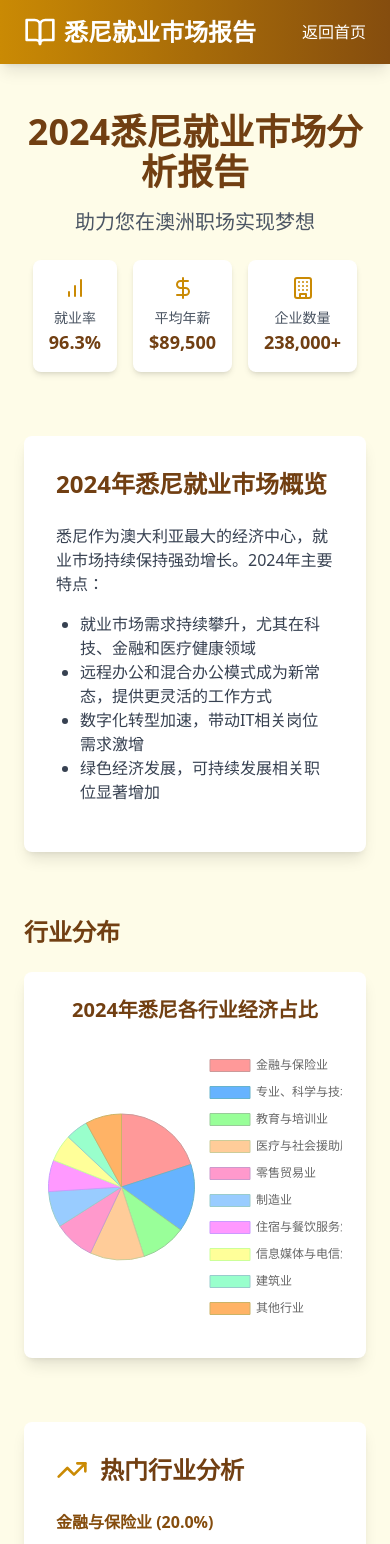
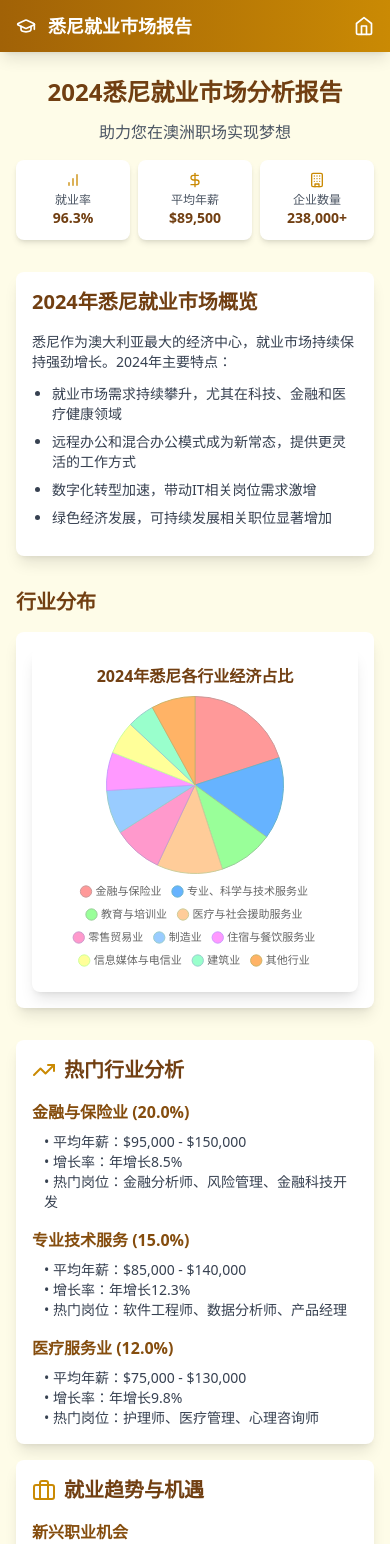
Before and after one commit to dotku/career-education, a React (Vite) app: page /sydney-industry-report in a window 390 px wide. Shown: the top 1544 px of the page. Built offline with nearby package versions, Linux system fonts and the light colour scheme.

Commit message:
update the report page

```diff
--- a/src/components/IndustryPieChart.tsx
+++ b/src/components/IndustryPieChart.tsx
@@ -55,15 +55,20 @@ export const IndustryPieChart: React.FC = () => {
 
   const options: ChartOptions<'pie'> = {
     responsive: true,
+    maintainAspectRatio: false,
     plugins: {
       legend: {
-        position: 'right' as const,
+        position: 'bottom' as const,
         labels: {
+          padding: 12,
+          usePointStyle: true,
+          pointStyle: 'circle',
           font: {
-            size: 12,
-            family: "'Hiragino Sans GB', 'Microsoft YaHei', sans-serif"
+            size: 11,
+            family: "'Helvetica', 'Arial', sans-serif"
           },
-          padding: 15
+          boxWidth: 8,
+          boxHeight: 8
         }
       },
       tooltip: {
@@ -75,22 +80,24 @@ export const IndustryPieChart: React.FC = () => {
           }
         },
         titleFont: {
-          family: "'Hiragino Sans GB', 'Microsoft YaHei', sans-serif"
+          family: "'Helvetica', 'Arial', sans-serif"
         },
         bodyFont: {
-          family: "'Hiragino Sans GB', 'Microsoft YaHei', sans-serif"
+          family: "'Helvetica', 'Arial', sans-serif"
         }
       }
     }
   };
 
   return (
-    <div className="w-full max-w-3xl mx-auto bg-white rounded-lg shadow-lg p-6">
-      <h3 className="text-xl font-semibold mb-4 text-yellow-900 text-center">
-        2024年悉尼各行业经济占比
-      </h3>
-      <div className="aspect-[4/3] w-full">
-        <Pie data={data} options={options} />
+    <div className="w-full max-w-3xl mx-auto">
+      <div className="bg-white rounded-lg shadow-lg p-4 sm:p-6">
+        <h3 className="text-base sm:text-lg font-semibold mb-2 sm:mb-4 text-yellow-900 text-center">
+          2024年悉尼各行业经济占比
+        </h3>
+        <div className="h-[280px] sm:h-[360px]">
+          <Pie data={data} options={options} />
+        </div>
       </div>
     </div>
   );
--- a/src/pages/sydney-industry-report.tsx
+++ b/src/pages/sydney-industry-report.tsx
@@ -1,57 +1,62 @@
 import React from 'react';
-import { TrendingUp, Briefcase, School, Phone, Users, BookOpen, DollarSign, BarChart, Award, Building } from "lucide-react";
+import { Home, TrendingUp, Briefcase, School, Phone, Users, DollarSign, BarChart, Award, Building, GraduationCap } from "lucide-react";
 import { IndustryPieChart } from '../components/IndustryPieChart';
 
 const SydneyIndustryReport: React.FC = () => {
   return (
     <div className="min-h-screen bg-yellow-50">
       {/* 导航栏 */}
-      <nav className="sticky top-0 z-50 bg-gradient-to-r from-yellow-600 to-yellow-800 text-white shadow-lg">
-        <div className="container mx-auto px-6 py-4 flex justify-between items-center">
-          <div className="flex items-center space-x-2">
-            <BookOpen className="h-8 w-8" />
-            <span className="text-2xl font-bold">悉尼就业市场报告</span>
+      <nav className="sticky top-0 z-50 bg-gradient-to-r from-yellow-700 to-yellow-600 text-white shadow-lg">
+        <div className="container mx-auto px-4 py-3 flex justify-between items-center">
+          <div className="flex items-center space-x-3">
+            <GraduationCap className="h-5 w-5 sm:h-6 sm:w-6" />
+            <h1 className="text-lg sm:text-xl font-bold">悉尼就业市场报告</h1>
           </div>
-          <a href="/" className="hover:text-yellow-200 transition duration-200">
-            返回首页
+          <a
+            href="/"
+            className="flex items-center space-x-1 hover:bg-yellow-600 transition duration-200"
+            title="返回首页"
+          >
+            <span className="hidden sm:inline text-sm px-3 py-1 rounded-full border border-yellow-200">返回首页</span>
+            <Home className="sm:hidden h-5 w-5" />
           </a>
         </div>
       </nav>
 
-      <div className="container mx-auto px-6 py-12">
+      <div className="container mx-auto px-4 sm:px-6 py-6 sm:py-12">
         {/* 头部区域 */}
-        <div className="text-center mb-16">
-          <h1 className="text-4xl font-bold text-yellow-900 mb-4">
+        <div className="text-center mb-8 sm:mb-16">
+          <h1 className="text-2xl sm:text-4xl font-bold text-yellow-900 mb-3 sm:mb-4">
             2024悉尼就业市场分析报告
           </h1>
-          <p className="text-xl text-gray-600 mb-6">
+          <p className="text-base sm:text-xl text-gray-600 mb-4 sm:mb-6">
             助力您在澳洲职场实现梦想
           </p>
-          <div className="flex justify-center space-x-4">
-            <div className="bg-white rounded-lg p-4 shadow-md">
-              <BarChart className="h-6 w-6 text-yellow-600 mx-auto mb-2" />
-              <p className="text-sm text-gray-600">就业率</p>
-              <p className="text-lg font-bold text-yellow-900">96.3%</p>
+          <div className="grid grid-cols-3 gap-2 sm:flex sm:justify-center sm:space-x-4">
+            <div className="bg-white rounded-lg p-3 sm:p-4 shadow-md">
+              <BarChart className="h-4 w-4 sm:h-6 sm:w-6 text-yellow-600 mx-auto mb-1 sm:mb-2" />
+              <p className="text-xs sm:text-sm text-gray-600">就业率</p>
+              <p className="text-sm sm:text-lg font-bold text-yellow-900">96.3%</p>
             </div>
-            <div className="bg-white rounded-lg p-4 shadow-md">
-              <DollarSign className="h-6 w-6 text-yellow-600 mx-auto mb-2" />
-              <p className="text-sm text-gray-600">平均年薪</p>
-              <p className="text-lg font-bold text-yellow-900">$89,500</p>
+            <div className="bg-white rounded-lg p-3 sm:p-4 shadow-md">
+              <DollarSign className="h-4 w-4 sm:h-6 sm:w-6 text-yellow-600 mx-auto mb-1 sm:mb-2" />
+              <p className="text-xs sm:text-sm text-gray-600">平均年薪</p>
+              <p className="text-sm sm:text-lg font-bold text-yellow-900">$89,500</p>
             </div>
-            <div className="bg-white rounded-lg p-4 shadow-md">
-              <Building className="h-6 w-6 text-yellow-600 mx-auto mb-2" />
-              <p className="text-sm text-gray-600">企业数量</p>
-              <p className="text-lg font-bold text-yellow-900">238,000+</p>
+            <div className="bg-white rounded-lg p-3 sm:p-4 shadow-md">
+              <Building className="h-4 w-4 sm:h-6 sm:w-6 text-yellow-600 mx-auto mb-1 sm:mb-2" />
+              <p className="text-xs sm:text-sm text-gray-600">企业数量</p>
+              <p className="text-sm sm:text-lg font-bold text-yellow-900">238,000+</p>
             </div>
           </div>
         </div>
 
         {/* 市场概览 */}
-        <div className="bg-white rounded-lg shadow-lg p-8 mb-16">
-          <h2 className="text-2xl font-bold text-yellow-900 mb-6">2024年悉尼就业市场概览</h2>
-          <div className="prose max-w-none text-gray-700">
-            <p className="mb-4">悉尼作为澳大利亚最大的经济中心，就业市场持续保持强劲增长。2024年主要特点：</p>
-            <ul className="list-disc pl-6 mb-4">
+        <div className="bg-white rounded-lg shadow-lg p-4 sm:p-8 mb-8 sm:mb-16">
+          <h2 className="text-xl sm:text-2xl font-bold text-yellow-900 mb-4 sm:mb-6">2024年悉尼就业市场概览</h2>
+          <div className="prose max-w-none text-sm sm:text-base text-gray-700">
+            <p className="mb-3 sm:mb-4">悉尼作为澳大利亚最大的经济中心，就业市场持续保持强劲增长。2024年主要特点：</p>
+            <ul className="list-disc pl-5 sm:pl-6 mb-3 sm:mb-4 space-y-2">
               <li>就业市场需求持续攀升，尤其在科技、金融和医疗健康领域</li>
               <li>远程办公和混合办公模式成为新常态，提供更灵活的工作方式</li>
               <li>数字化转型加速，带动IT相关岗位需求激增</li>
@@ -61,38 +66,40 @@ const SydneyIndustryReport: React.FC = () => {
         </div>
 
         {/* 饼图 */}
-        <div className="mb-16">
-          <h2 className="text-2xl font-bold text-yellow-900 mb-6">行业分布</h2>
-          <IndustryPieChart />
+        <div className="mb-8 sm:mb-16">
+          <h2 className="text-xl sm:text-2xl font-bold text-yellow-900 mb-4 sm:mb-6">行业分布</h2>
+          <div className="bg-white rounded-lg shadow-lg p-4 sm:p-8">
+            <IndustryPieChart />
+          </div>
         </div>
 
         {/* 主要行业数据 */}
-        <div className="grid md:grid-cols-2 gap-8 mb-16">
-          <div className="bg-white rounded-lg shadow-lg p-8 hover:shadow-xl transition-shadow duration-300">
-            <div className="flex items-center mb-6">
-              <TrendingUp className="h-8 w-8 text-yellow-600 mr-3" />
-              <h2 className="text-2xl font-semibold text-yellow-900">热门行业分析</h2>
+        <div className="grid grid-cols-1 md:grid-cols-2 gap-4 sm:gap-8 mb-8 sm:mb-16">
+          <div className="bg-white rounded-lg shadow-lg p-4 sm:p-8">
+            <div className="flex items-center mb-4 sm:mb-6">
+              <TrendingUp className="h-6 w-6 sm:h-8 sm:w-8 text-yellow-600 mr-2 sm:mr-3" />
+              <h2 className="text-xl sm:text-2xl font-semibold text-yellow-900">热门行业分析</h2>
             </div>
             <ul className="space-y-4">
               <li>
-                <h3 className="font-semibold text-yellow-800 mb-2">金融与保险业 (20.0%)</h3>
-                <p className="text-gray-700 pl-5">
+                <h3 className="text-base sm:text-lg font-semibold text-yellow-800 mb-2">金融与保险业 (20.0%)</h3>
+                <p className="text-sm sm:text-base text-gray-700 pl-3 sm:pl-5">
                   • 平均年薪：$95,000 - $150,000<br />
                   • 增长率：年增长8.5%<br />
                   • 热门岗位：金融分析师、风险管理、金融科技开发
                 </p>
               </li>
               <li>
-                <h3 className="font-semibold text-yellow-800 mb-2">专业技术服务 (15.0%)</h3>
-                <p className="text-gray-700 pl-5">
+                <h3 className="text-base sm:text-lg font-semibold text-yellow-800 mb-2">专业技术服务 (15.0%)</h3>
+                <p className="text-sm sm:text-base text-gray-700 pl-3 sm:pl-5">
                   • 平均年薪：$85,000 - $140,000<br />
                   • 增长率：年增长12.3%<br />
                   • 热门岗位：软件工程师、数据分析师、产品经理
                 </p>
               </li>
               <li>
-                <h3 className="font-semibold text-yellow-800 mb-2">医疗服务业 (12.0%)</h3>
-                <p className="text-gray-700 pl-5">
+                <h3 className="text-base sm:text-lg font-semibold text-yellow-800 mb-2">医疗服务业 (12.0%)</h3>
+                <p className="text-sm sm:text-base text-gray-700 pl-3 sm:pl-5">
                   • 平均年薪：$75,000 - $130,000<br />
                   • 增长率：年增长9.8%<br />
                   • 热门岗位：护理师、医疗管理、心理咨询师
@@ -101,23 +108,23 @@ const SydneyIndustryReport: React.FC = () => {
             </ul>
           </div>
 
-          <div className="bg-white rounded-lg shadow-lg p-8 hover:shadow-xl transition-shadow duration-300">
-            <div className="flex items-center mb-6">
-              <Briefcase className="h-8 w-8 text-yellow-600 mr-3" />
-              <h2 className="text-2xl font-semibold text-yellow-900">就业趋势与机遇</h2>
+          <div className="bg-white rounded-lg shadow-lg p-4 sm:p-8">
+            <div className="flex items-center mb-4 sm:mb-6">
+              <Briefcase className="h-6 w-6 sm:h-8 sm:w-8 text-yellow-600 mr-2 sm:mr-3" />
+              <h2 className="text-xl sm:text-2xl font-semibold text-yellow-900">就业趋势与机遇</h2>
             </div>
-            <div className="space-y-6">
+            <div className="space-y-4 sm:space-y-6">
               <div>
-                <h3 className="font-semibold text-yellow-800 mb-2">新兴职业机会</h3>
-                <ul className="list-disc pl-6 text-gray-700">
+                <h3 className="text-base sm:text-lg font-semibold text-yellow-800 mb-2">新兴职业机会</h3>
+                <ul className="list-disc pl-5 sm:pl-6 text-sm sm:text-base text-gray-700 space-y-1 sm:space-y-2">
                   <li>人工智能工程师 - 年薪范围：$120,000-$180,000</li>
                   <li>可持续发展顾问 - 年薪范围：$90,000-$140,000</li>
                   <li>数字营销专家 - 年薪范围：$75,000-$120,000</li>
                 </ul>
               </div>
               <div>
-                <h3 className="font-semibold text-yellow-800 mb-2">技能需求变化</h3>
-                <ul className="list-disc pl-6 text-gray-700">
+                <h3 className="text-base sm:text-lg font-semibold text-yellow-800 mb-2">技能需求变化</h3>
+                <ul className="list-disc pl-5 sm:pl-6 text-sm sm:text-base text-gray-700 space-y-1 sm:space-y-2">
                   <li>数据分析能力日益重要</li>
                   <li>远程协作工具熟练度要求提高</li>
                   <li>跨文化沟通能力备受重视</li>
@@ -128,67 +135,67 @@ const SydneyIndustryReport: React.FC = () => {
         </div>
 
         {/* 成功案例 */}
-        <div className="mb-16">
-          <h2 className="text-3xl font-bold text-center mb-12 text-yellow-900">
-            <Award className="inline-block h-8 w-8 mr-2 mb-1" />
+        <div className="mb-8 sm:mb-16">
+          <h2 className="text-2xl sm:text-3xl font-bold text-center mb-6 sm:mb-12 text-yellow-900">
+            <Award className="inline-block h-6 w-6 sm:h-8 sm:w-8 mr-2 mb-1" />
             成功案例
           </h2>
-          <div className="grid md:grid-cols-2 gap-8">
-            <div className="bg-white rounded-lg shadow-lg p-6">
-              <h3 className="font-semibold text-xl mb-4 text-yellow-800">留学生J同学</h3>
-              <p className="text-gray-700 mb-4">• 背景：计算机专业应届毕业生，对职业发展方向不明确</p>
-              <p className="text-gray-700 mb-4">• 挑战：缺乏实际项目经验，需要职业规划指导</p>
-              <p className="text-gray-700 mb-4">• 解决方案：
+          <div className="grid grid-cols-1 md:grid-cols-2 gap-4 sm:gap-8">
+            <div className="bg-white rounded-lg shadow-lg p-4 sm:p-6">
+              <h3 className="text-lg sm:text-xl font-semibold mb-3 sm:mb-4 text-yellow-800">留学生J同学</h3>
+              <p className="text-sm sm:text-base text-gray-700 mb-3 sm:mb-4">• 背景：计算机专业应届毕业生，对职业发展方向不明确</p>
+              <p className="text-sm sm:text-base text-gray-700 mb-3 sm:mb-4">• 挑战：缺乏实际项目经验，需要职业规划指导</p>
+              <p className="text-sm sm:text-base text-gray-700 mb-3 sm:mb-4">• 解决方案：
                 <br />- 基于兴趣和时间安排制定个性化发展方向
                 <br />- 对接企业和学校合作项目
                 <br />- 提供全球顶级研究项目和科技公司机会
                 <br />- 面试培训和实践项目机会
               </p>
-              <p className="text-green-600 font-semibold">• 结果：成功获得理想公司offer并顺利入职</p>
+              <p className="text-sm sm:text-base text-green-600 font-semibold">• 结果：成功获得理想公司offer并顺利入职</p>
             </div>
-            <div className="bg-white rounded-lg shadow-lg p-6">
-              <h3 className="font-semibold text-xl mb-4 text-yellow-800">职场人L同学</h3>
-              <p className="text-gray-700 mb-4">• 背景：金融行业从业者，面临裁员困境</p>
-              <p className="text-gray-700 mb-4">• 挑战：投递100+份简历仍未获得理想offer</p>
-              <p className="text-gray-700 mb-4">• 解决方案：
+            <div className="bg-white rounded-lg shadow-lg p-4 sm:p-6">
+              <h3 className="text-lg sm:text-xl font-semibold mb-3 sm:mb-4 text-yellow-800">职场人L同学</h3>
+              <p className="text-sm sm:text-base text-gray-700 mb-3 sm:mb-4">• 背景：金融行业从业者，面临裁员困境</p>
+              <p className="text-sm sm:text-base text-gray-700 mb-3 sm:mb-4">• 挑战：投递100+份简历仍未获得理想offer</p>
+              <p className="text-sm sm:text-base text-gray-700 mb-3 sm:mb-4">• 解决方案：
                 <br />- 全面的面试改进计划
                 <br />- 面试技巧专项训练
                 <br />- 技能提升辅导
                 <br />- 心理调适和信心重建
               </p>
-              <p className="text-green-600 font-semibold">• 结果：成功获得新工作机会，重返职场</p>
+              <p className="text-sm sm:text-base text-green-600 font-semibold">• 结果：成功获得新工作机会，重返职场</p>
             </div>
           </div>
         </div>
 
         {/* 我们的服务 */}
-        <section className="mb-16">
-          <h2 className="text-3xl font-bold text-center mb-12 text-yellow-900">
-            <School className="inline-block h-8 w-8 mr-2 mb-1" />
+        <section className="mb-8 sm:mb-16">
+          <h2 className="text-2xl sm:text-3xl font-bold text-center mb-6 sm:mb-12 text-yellow-900">
+            <School className="inline-block h-6 w-6 sm:h-8 sm:w-8 mr-2 mb-1" />
             专业服务
           </h2>
-          <div className="grid md:grid-cols-3 gap-8">
-            <div className="bg-white rounded-lg shadow-lg p-6 hover:shadow-xl transition-shadow duration-300">
-              <h3 className="font-semibold text-xl mb-4 text-yellow-800">个性化职业规划</h3>
-              <ul className="text-gray-700 space-y-2">
+          <div className="grid grid-cols-1 sm:grid-cols-2 md:grid-cols-3 gap-4 sm:gap-8">
+            <div className="bg-white rounded-lg shadow-lg p-4 sm:p-6">
+              <h3 className="text-lg sm:text-xl font-semibold mb-3 sm:mb-4 text-yellow-800">个性化职业规划</h3>
+              <ul className="text-sm sm:text-base text-gray-700 space-y-2">
                 <li>• 职业兴趣评估</li>
                 <li>• 能力素质分析</li>
                 <li>• 发展路径规划</li>
                 <li>• 定期跟进指导</li>
               </ul>
             </div>
-            <div className="bg-white rounded-lg shadow-lg p-6 hover:shadow-xl transition-shadow duration-300">
-              <h3 className="font-semibold text-xl mb-4 text-yellow-800">求职能力提升</h3>
-              <ul className="text-gray-700 space-y-2">
+            <div className="bg-white rounded-lg shadow-lg p-4 sm:p-6">
+              <h3 className="text-lg sm:text-xl font-semibold mb-3 sm:mb-4 text-yellow-800">求职能力提升</h3>
+              <ul className="text-sm sm:text-base text-gray-700 space-y-2">
                 <li>• 简历优化指导</li>
                 <li>• 面试技巧培训</li>
                 <li>• 商务礼仪培训</li>
                 <li>• 行业洞察分享</li>
               </ul>
             </div>
-            <div className="bg-white rounded-lg shadow-lg p-6 hover:shadow-xl transition-shadow duration-300">
-              <h3 className="font-semibold text-xl mb-4 text-yellow-800">资源对接服务</h3>
-              <ul className="text-gray-700 space-y-2">
+            <div className="bg-white rounded-lg shadow-lg p-4 sm:p-6">
+              <h3 className="text-lg sm:text-xl font-semibold mb-3 sm:mb-4 text-yellow-800">资源对接服务</h3>
+              <ul className="text-sm sm:text-base text-gray-700 space-y-2">
                 <li>• 名企内推机会</li>
                 <li>• 行业专家指导</li>
                 <li>• 实习项目对接</li>
@@ -199,17 +206,17 @@ const SydneyIndustryReport: React.FC = () => {
         </section>
 
         {/* 联系我们 */}
-        <div className="bg-white rounded-lg shadow-lg p-8 text-center">
-          <h2 className="text-3xl font-bold mb-6 text-yellow-900">联系我们</h2>
-          <p className="text-gray-700 mb-6">获取更多职业发展建议和服务</p>
-          <div className="flex justify-center space-x-8">
-            <div>
-              <Phone className="h-6 w-6 text-yellow-600 mx-auto mb-2" />
-              <p className="text-gray-700">电话：17318011997</p>
+        <div className="bg-white rounded-lg shadow-lg p-6 sm:p-8 text-center">
+          <h2 className="text-2xl sm:text-3xl font-bold mb-4 sm:mb-6 text-yellow-900">联系我们</h2>
+          <p className="text-sm sm:text-base text-gray-700 mb-4 sm:mb-6">获取更多职业发展建议和服务</p>
+          <div className="flex flex-col sm:flex-row justify-center items-center space-y-4 sm:space-y-0 sm:space-x-8">
+            <div className="flex items-center space-x-2">
+              <Phone className="h-5 w-5 sm:h-6 sm:w-6 text-yellow-600" />
+              <p className="text-sm sm:text-base text-gray-700">电话：17318011997</p>
             </div>
-            <div>
-              <Users className="h-6 w-6 text-yellow-600 mx-auto mb-2" />
-              <p className="text-gray-700">微信：HELENLAN998</p>
+            <div className="flex items-center space-x-2">
+              <Users className="h-5 w-5 sm:h-6 sm:w-6 text-yellow-600" />
+              <p className="text-sm sm:text-base text-gray-700">微信：HELENLAN998</p>
             </div>
           </div>
         </div>
```
